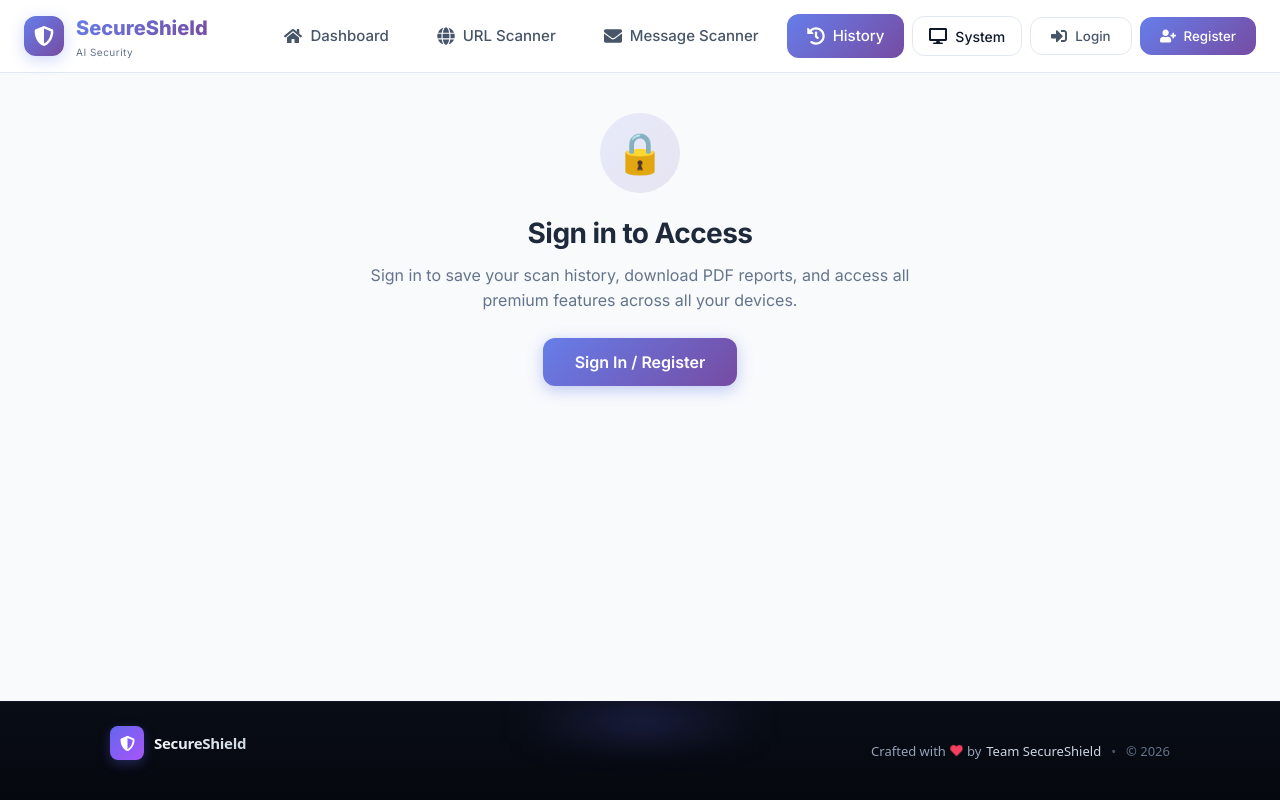
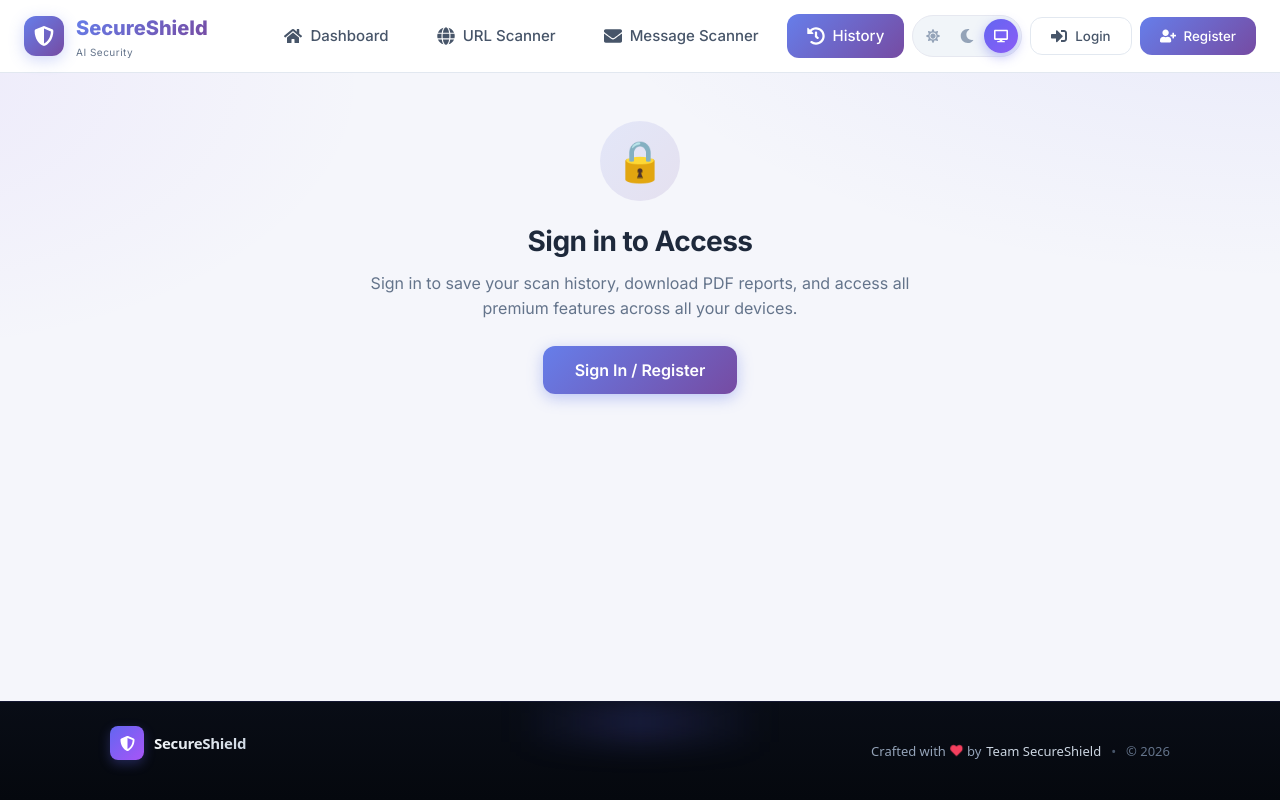
Before and after one commit to DayaShankar215/testingV2, a React (Vite) app in the folder phishing-detection-frontend/: page /history in a window 1280 px wide. Built offline with nearby package versions, Linux system fonts and the light colour scheme.

Commit message:
restructuring the design of the code with modernized look

```diff
--- a/phishing-detection-frontend/src/App.jsx
+++ b/phishing-detection-frontend/src/App.jsx
@@ -2,45 +2,30 @@
 import React from "react";
 import { BrowserRouter as Router, Routes, Route } from "react-router-dom";
 import { Toaster } from "react-hot-toast";
-import { AuthProvider, useAuth } from "./context/AuthContext";
-import { ThemeProvider } from "./context/ThemeContext";
-import { useTheme } from "./context/ThemeContext";
+import { AuthProvider } from "./context/AuthContext";
+import { ThemeProvider, useTheme } from "./context/ThemeContext";
+import { GuestProvider } from "./context/GuestContext";
 import Navbar from "./components/common/Navbar";
 import Footer from "./components/common/Footer";
 import ErrorBoundary from "./components/common/ErrorBoundary";
 import ProtectedRoute from "./components/common/ProtectedRoute";
+import ScrollToTop from "./components/common/ScrollToTop";
 import Dashboard from "./pages/Dashboard";
 import URLScanner from "./pages/URLScanner";
 import MessageScanner from "./pages/MessageScanner";
 import History from "./pages/History";
 import Profile from "./pages/Profile";
-import { lightTheme, darkTheme } from "./styles/theme";
-import { GuestProvider } from "./context/GuestContext";
+import NotFound from "./pages/NotFound";
 
 const AppContent = () => {
-  const { currentTheme, isDark } = useTheme();
-  const theme = currentTheme === "dark" ? darkTheme : lightTheme;
+  const { currentTheme } = useTheme();
 
   return (
-    <div
-      style={{
-        background: theme.background,
-        color: theme.text,
-        minHeight: "100vh",
-        transition: "all 0.3s ease",
-      }}
-    >
     <Router>
-        <div
-          className="app"
-          style={{
-            display: "flex",
-            flexDirection: "column",
-            minHeight: "100vh",
-          }}
-        >
+      <ScrollToTop />
+      <div className="app-shell">
         <Navbar />
-          <main style={{ flex: 1 }}>
+        <main className="app-main">
           <ErrorBoundary>
             <Routes>
               <Route path="/" element={<Dashboard />} />
@@ -62,24 +47,37 @@ const AppContent = () => {
                   </ProtectedRoute>
                 }
               />
+              <Route path="*" element={<NotFound />} />
             </Routes>
           </ErrorBoundary>
         </main>
         <Footer />
         <Toaster
+          key={currentTheme}
           position="top-right"
+          gutter={10}
           toastOptions={{
             duration: 4000,
             style: {
-                background: theme.backgroundCard,
-                color: theme.text,
-                borderRadius: "8px",
+              background: "var(--surface)",
+              color: "var(--text)",
+              border: "1px solid var(--border)",
+              borderRadius: "14px",
+              boxShadow: "var(--shadow-lg)",
+              fontSize: "14px",
+              fontWeight: 500,
+              padding: "12px 16px",
+            },
+            success: {
+              iconTheme: { primary: "#10b981", secondary: "#ffffff" },
+            },
+            error: {
+              iconTheme: { primary: "#ef4444", secondary: "#ffffff" },
             },
           }}
         />
       </div>
     </Router>
-    </div>
   );
 };
 
--- a/phishing-detection-frontend/src/components/common/ThemeToggle.jsx
+++ b/phishing-detection-frontend/src/components/common/ThemeToggle.jsx
@@ -1,10 +1,6 @@
-import React, { useState } from "react";
+import React from "react";
 import { useTheme } from "../../context/ThemeContext";
 import { FaSun, FaMoon, FaDesktop } from "react-icons/fa";
-
-const ThemeToggle = () => {
-  const { theme, toggleTheme, isDark } = useTheme();
-  const [isOpen, setIsOpen] = useState(false);
 
 const options = [
   { value: "light", icon: FaSun, label: "Light" },
@@ -12,118 +8,41 @@ const ThemeToggle = () => {
   { value: "system", icon: FaDesktop, label: "System" },
 ];
 
-  const getCurrentIcon = () => {
-    const option = options.find((o) => o.value === theme);
-    return option ? option.icon : FaSun;
-  };
-
-  const IconComponent = getCurrentIcon();
-
-  // Theme-based colors
-  const themeColors = {
-    bg: isDark ? "#1e293b" : "white",
-    bgHover: isDark ? "#334155" : "#f1f5f9",
-    text: isDark ? "#f1f5f9" : "#0f172a",
-    border: isDark ? "#334155" : "#e2e8f0",
-    shadow: isDark ? "rgba(0,0,0,0.4)" : "rgba(0,0,0,0.1)",
-    activeBg: isDark ? "#2563eb" : "#667eea",
-    activeText: isDark ? "#93c5fd" : "#667eea",
-  };
+const ThemeToggle = () => {
+  const { theme, toggleTheme } = useTheme();
+  const activeIndex = Math.max(
+    0,
+    options.findIndex((o) => o.value === theme),
+  );
 
   return (
-    <div style={{ position: "relative" }}>
-      <button
-        onClick={() => setIsOpen(!isOpen)}
-        style={{
-          display: "flex",
-          alignItems: "center",
-          gap: "8px",
-          padding: "10px 16px",
-          background: themeColors.bg,
-          border: `1px solid ${themeColors.border}`,
-          borderRadius: "12px",
-          cursor: "pointer",
-          color: themeColors.text,
-          transition: "all 0.3s ease",
-        }}
-        onMouseEnter={(e) =>
-          (e.currentTarget.style.background = themeColors.bgHover)
-        }
-        onMouseLeave={(e) =>
-          (e.currentTarget.style.background = themeColors.bg)
-        }
+    <div
+      className="theme-toggle"
+      role="radiogroup"
+      aria-label="Color theme"
+      title="Change theme"
     >
-        <IconComponent size={18} />
-        <span style={{ fontSize: "14px", fontWeight: "500" }}>
-          {theme.charAt(0).toUpperCase() + theme.slice(1)}
-        </span>
-      </button>
-
-      {isOpen && (
-        <div
-          style={{
-            position: "absolute",
-            top: "calc(100% + 8px)",
-            right: 0,
-            background: themeColors.bg,
-            borderRadius: "12px",
-            boxShadow: `0 10px 40px ${themeColors.shadow}`,
-            padding: "8px",
-            minWidth: "160px",
-            zIndex: 1000,
-            border: `1px solid ${themeColors.border}`,
-          }}
-        >
+      <span
+        className="theme-toggle-thumb"
+        style={{ transform: `translateX(${activeIndex * 34}px)` }}
+      />
       {options.map((option) => {
         const Icon = option.icon;
-            const isActive = theme === option.value;
         return (
           <button
             key={option.value}
-                onClick={() => {
-                  toggleTheme(option.value);
-                  setIsOpen(false);
-                }}
-                style={{
-                  display: "flex",
-                  alignItems: "center",
-                  gap: "12px",
-                  width: "100%",
-                  padding: "10px 14px",
-                  background: isActive ? themeColors.bgHover : "transparent",
-                  border: "none",
-                  borderRadius: "8px",
-                  cursor: "pointer",
-                  color: isActive ? themeColors.activeText : themeColors.text,
-                  fontWeight: isActive ? "600" : "400",
-                  transition: "all 0.2s ease",
-                }}
-                onMouseEnter={(e) => {
-                  if (!isActive)
-                    e.currentTarget.style.background = themeColors.bgHover;
-                }}
-                onMouseLeave={(e) => {
-                  if (!isActive)
-                    e.currentTarget.style.background = "transparent";
-                }}
+            type="button"
+            role="radio"
+            aria-checked={theme === option.value}
+            aria-label={option.label}
+            title={option.label}
+            className={theme === option.value ? "active" : ""}
+            onClick={() => toggleTheme(option.value)}
           >
-                <Icon size={18} />
-                <span>{option.label}</span>
-                {isActive && (
-                  <span
-                    style={{
-                      marginLeft: "auto",
-                      color: themeColors.activeText,
-                    }}
-                  >
-                    ✓
-                  </span>
-                )}
+            <Icon aria-hidden="true" />
           </button>
         );
       })}
-        </div>
-      )}
     </div>
   );
 };
```
Lines whose indentation alone changed are shown as unchanged.
